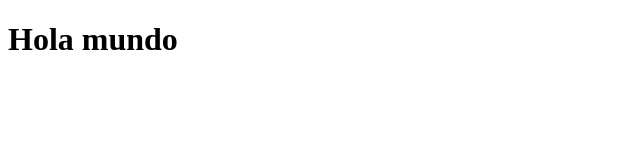
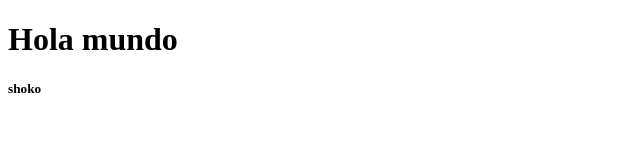
Before and after one commit to Duvan517/ejemplo, a plain HTML site: page index.html in a window 1280 px wide. Shown: the full height of the page, 0-640 px from the left. Drawn offline with Linux system fonts and the light colour scheme.

Commit message:
added h5

```diff
--- a/index.html
+++ b/index.html
@@ -8,5 +8,6 @@
 </head>
 <body>
     <h1>Hola mundo</h1>
+    <h5>shoko</h5>
 </body>
 </html>
```
